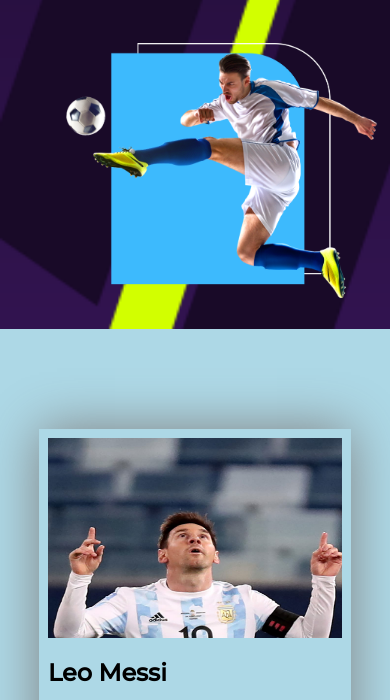
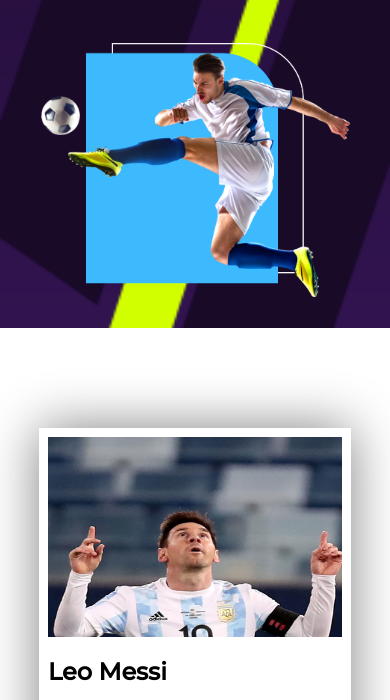
Before and after one commit to sobhansarker/responsive-football, a plain HTML site: page index.html in a window 390 px wide. Shown: the part 578-1278 px from the top of the page. Drawn offline with Linux system fonts and the light colour scheme.

Commit message:
mobile responsive code reviewed

```diff
--- a/style.css
+++ b/style.css
@@ -170,7 +170,7 @@ footer img{
 
 @media only screen and (max-width: 600px) {
   body {
-    background-color: lightblue;
+    background-color: white;
   }
 
   .menu-bar{
@@ -196,7 +196,7 @@ footer img{
 }
 
   .header .intro >div{
-    padding: 25px;
+    padding: 25px 0;
   }
 
   .header .intro .intro-description{
```
